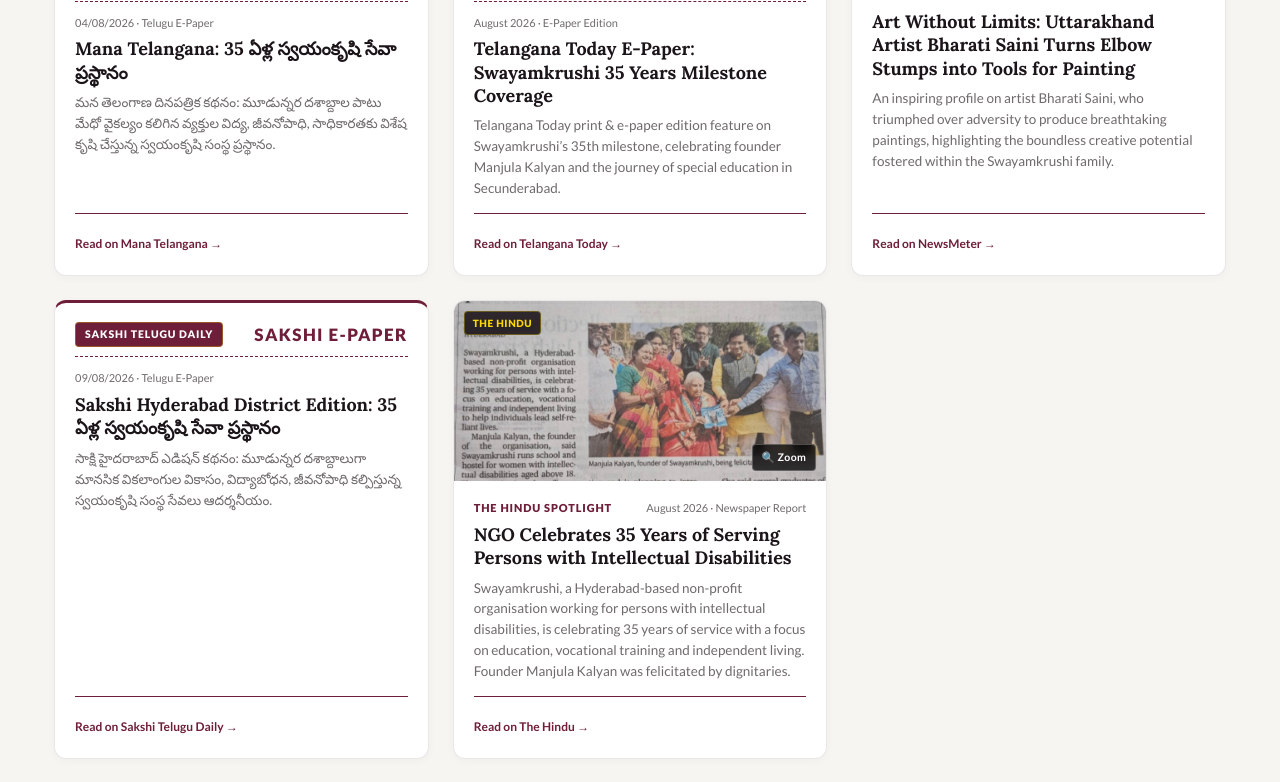
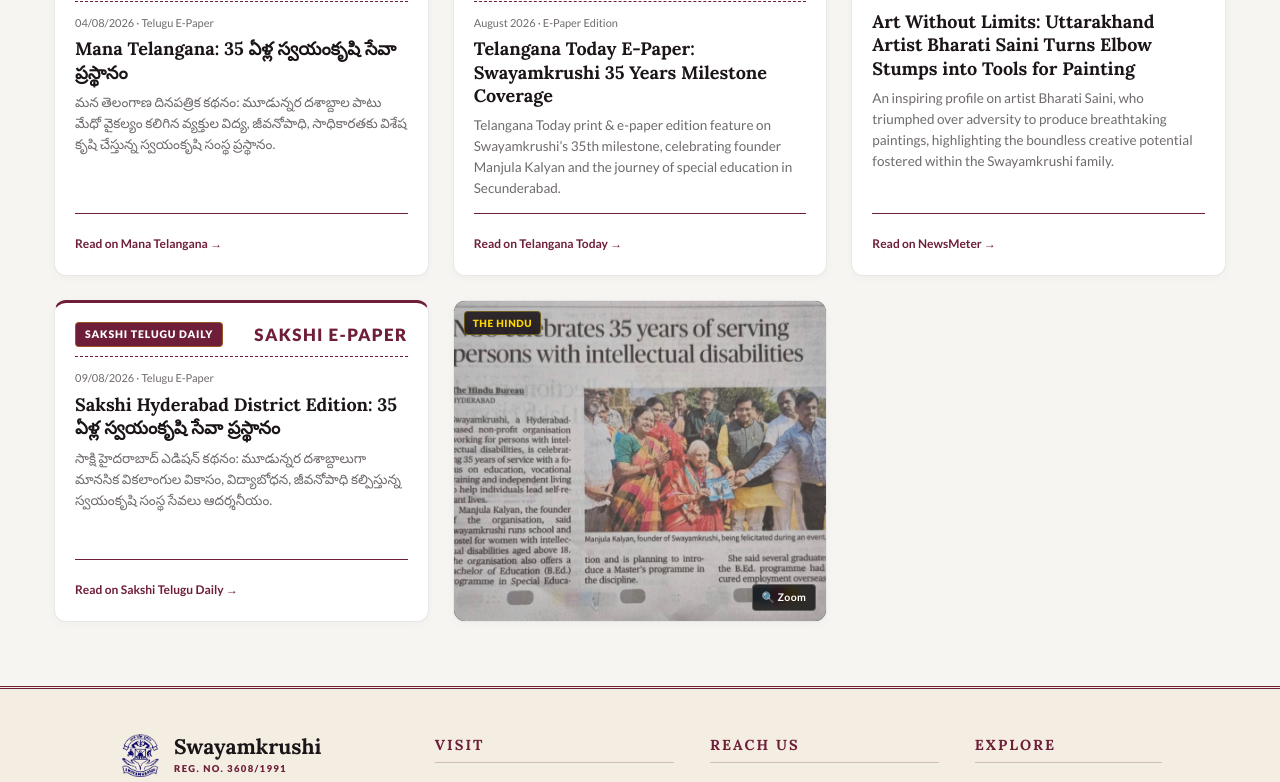
Before and after one commit to swayamkrushimk-eng/Swayamkrushi-fe, a React (Vite) app: page /#/media in a window 1280 px wide. Shown: the part 707-1489 px from the top of the page. Built offline with nearby package versions, Linux system fonts and the light colour scheme; no server answers.

Commit message:
update code

```diff
--- a/src/pages/MediaBuzzPage.css
+++ b/src/pages/MediaBuzzPage.css
@@ -392,6 +392,10 @@
   border-color: rgba(110, 30, 56, 0.28);
 }
 
+.buzz-article-card.image-only-card {
+  cursor: pointer;
+}
+
 .buzz-card-media {
   position: relative;
   width: 100%;
@@ -400,12 +404,21 @@
   overflow: hidden;
 }
 
+.buzz-card-media.full-card-image {
+  height: 100%;
+  min-height: 320px;
+}
+
 .buzz-card-img {
   width: 100%;
   height: 100%;
   object-fit: cover;
   display: block;
   transition: transform 0.4s ease;
+}
+
+.buzz-card-media.full-card-image .buzz-card-img {
+  object-position: top center;
 }
 
 .buzz-article-card:hover .buzz-card-img {
--- a/src/pages/MediaBuzzPage.jsx
+++ b/src/pages/MediaBuzzPage.jsx
@@ -195,7 +195,26 @@
 
         {/* Media Coverage Grid */}
         <div className="buzz-articles-grid">
-          {articlesList.map((article) => (
+          {articlesList.map((article) => {
+            const isImageOnly = article.imageOnly || (article.id === 'hindu-35-years-milestone' && article.image)
+
+            if (isImageOnly) {
+              return (
+                <article
+                  key={article.id}
+                  className="buzz-article-card image-only-card"
+                  onClick={() => setLightboxImage({ src: article.image, title: article.title || article.outlet })}
+                >
+                  <div className="buzz-card-media is-clipping-card full-card-image">
+                    <img src={article.image} alt={article.title || article.outlet} className="buzz-card-img" />
+                    <span className="buzz-outlet-badge">{article.outlet}</span>
+                    <span className="clipping-zoom-hint">🔍 Zoom</span>
+                  </div>
+                </article>
+              )
+            }
+
+            return (
               <article key={article.id} className={`buzz-article-card ${!article.image ? 'no-image-card' : ''}`}>
                 {article.image && (
                   <div
@@ -240,7 +259,8 @@
                   )}
                 </div>
               </article>
-          ))}
+            )
+          })}
         </div>
       </div>
 
```
Lines whose indentation alone changed are shown as unchanged.
